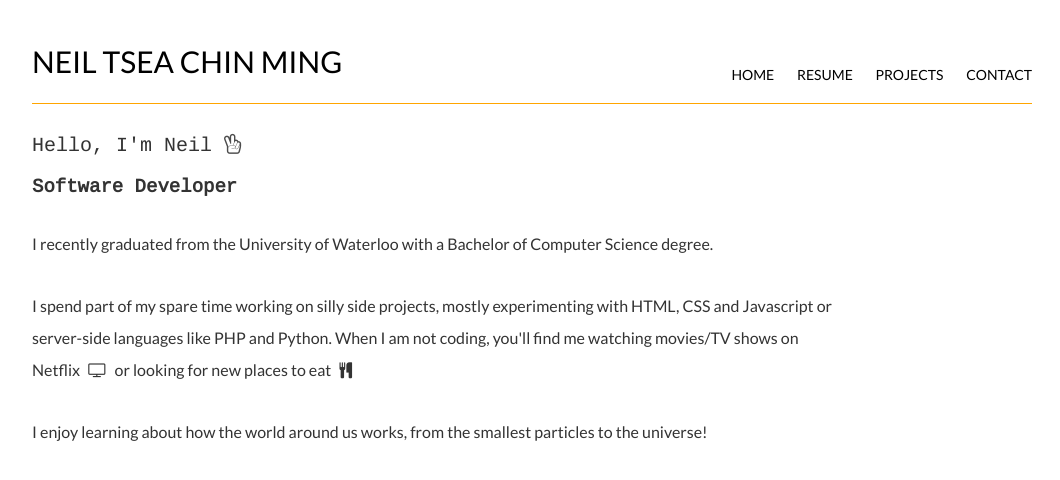
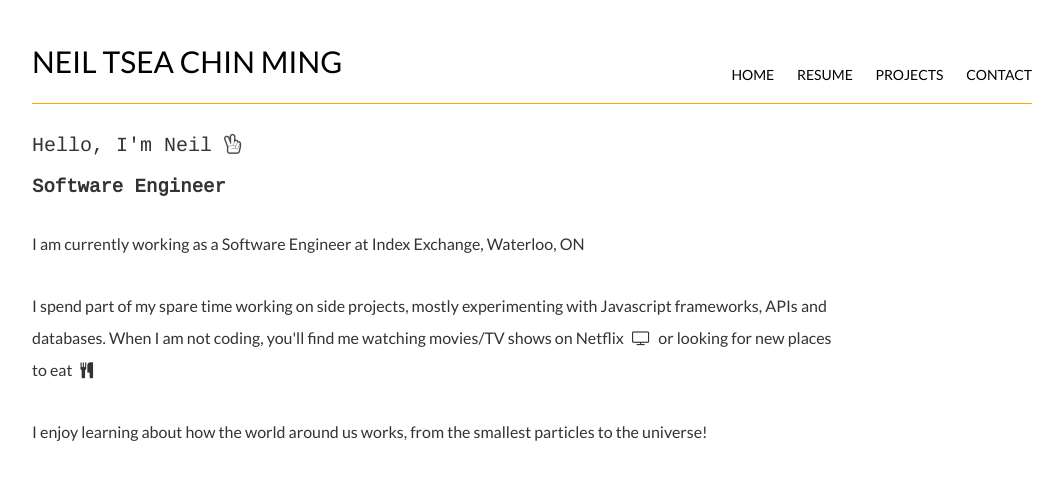
Before and after one commit to neiltcm/neiltcm.github.io, a Jekyll site: the page built from index.html, in a window 1280 px wide. Shown: the top 480 px of the page, without its empty margins (108-1168 px from the left). Built offline with Jekyll 4.4.1, drawn with Linux system fonts in a browser that asks for light colours; nearby versions of some CDN libraries.

Commit message:
Updated description

```diff
--- a/index.html
+++ b/index.html
@@ -9,11 +9,11 @@ layout: default
                     <h1>
                         Hello, I'm Neil <i class="fa fa-hand-peace-o peace-icon" aria-hidden="true"></i>
                     </h1>
-					<h2><b>Software Developer</b></h2>
+                    <h2><b>Software Engineer</b></h2>
                 </div>
                 <div id="intro-description">
-					<p>I recently graduated from the University of Waterloo with a Bachelor of Computer Science degree.</p>
-					<p>I spend part of my spare time working on silly side projects, mostly experimenting with HTML, CSS and Javascript or server-side languages like PHP and Python.  When I am not coding, you'll find me watching movies/TV shows on Netflix <i class="fa fa-television" aria-hidden="true"></i> or looking for new places to eat <i class="fa fa-cutlery" aria-hidden="true"></i></p>
+                    <p>I am currently working as a Software Engineer at Index Exchange, Waterloo, ON</p>
+                    <p>I spend part of my spare time working on side projects, mostly experimenting with Javascript frameworks, APIs and databases.  When I am not coding, you'll find me watching movies/TV shows on Netflix <i class="fa fa-television" aria-hidden="true"></i> or looking for new places to eat <i class="fa fa-cutlery" aria-hidden="true"></i></p>
                     <p>I enjoy learning about how the world around us works, from the smallest particles to the universe!</p>
                 </div>
             </section>
```
Lines whose indentation alone changed are shown as unchanged.
